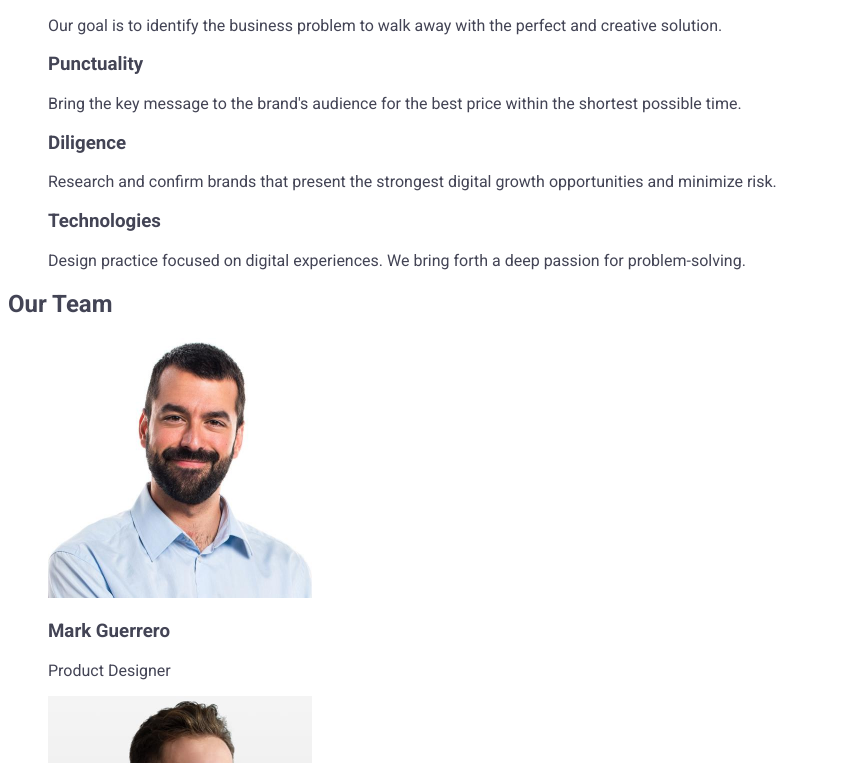
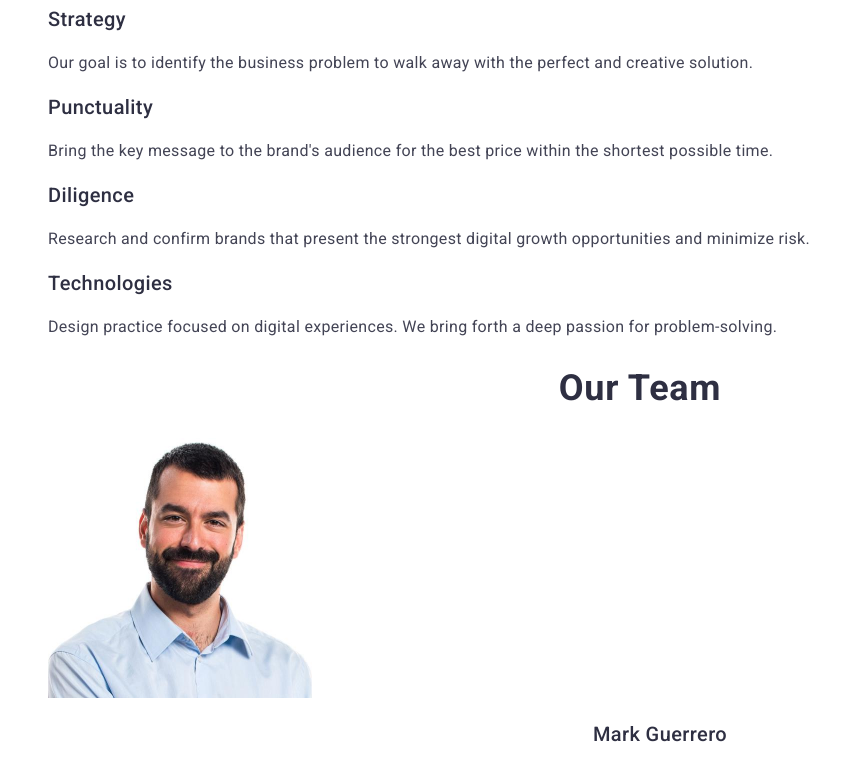
Before and after one commit to Oksana-Ilnytska/goit-markup-hw-02, a plain HTML site: page index.html in a window 1280 px wide. Shown: the part 457-1220 px from the top of the page, without its empty margins (0-860 px from the left). Drawn offline with Linux system fonts and the light colour scheme.

Commit message:
add styles

```diff
--- a/css/styles.css
+++ b/css/styles.css
@@ -37,7 +37,7 @@ color: #2e2f42;
     font-style: normal;
 }
 
-.title {
+.main-title {
     font-weight: 700;
 font-size: 56px;
 line-height: 1.07143;
@@ -54,3 +54,51 @@ line-height: 1.5;
 letter-spacing: 0.04em;
 color: #fff;
 }
+/*---Section Features----*/
+
+.title {
+font-weight: 700;
+font-size: 36px;
+line-height: 1.11;
+letter-spacing: 0.02em;
+text-align: center;
+color: #2e2f42;
+}
+
+.features-subtitle {
+    font-weight: 500;
+    font-size: 20px;
+    line-height: 1.2;
+    letter-spacing: 0.02em;
+    color: #2e2f42;
+}
+
+.features-text {
+font-weight: 400;
+font-size: 16px;
+line-height: 1.5;
+letter-spacing: 0.02em;
+}
+
+/*------Section Our Team--------*/
+.team-subtitle {
+    font-weight: 500;
+    font-size: 20px;
+    line-height: 1.2;
+    letter-spacing: 0.02em;
+    text-align: center;
+    color: #2e2f42;
+}
+
+.team-text {
+font-weight: 400;
+font-size: 16px;
+line-height: 1.5;
+letter-spacing: 0.02em;
+text-align: center;
+}
+
+.team-images {
+width: 264px;
+height: 260px;
+}
--- a/index.html
+++ b/index.html
@@ -47,39 +47,39 @@
 <main>
 <!-- Section 1 Title-->
 <section>
-    <h1 class="title">Effective Solutions for Your Business</h1>
+    <h1 class="main-title">Effective Solutions for Your Business</h1>
 <button type="button" class="title-btn">Order Service</button>
 </section>
 
 <!--Section 2 Features-->
     <section>
-    <h2>Features</h2>
+    <h2 class="features-title title">Features</h2>
 <!--Liste Feature-->
     <ul>
 <!--Liste Feature 1-->
         <li>
-          <h3>Strategy</h3>
-          <p>Our goal is to identify the business
+          <h3 class="features-subtitle">Strategy</h3>
+          <p class="features-text">Our goal is to identify the business
             problem to walk away with the perfect and creative solution.</p>
         </li>
 <!--Liste Feature 2-->
         <li>
-            <h3>Punctuality</h3>
-            <p>
+            <h3 class="features-subtitle">Punctuality</h3>
+            <p class="features-text">
                 Bring the key message to the brand's audience for the best price within the shortest possible time.
             </p>
         </li>
 <!--Liste Feature 3-->
         <li>
-            <h3>Diligence</h3>
-          <p>
+            <h3 class="features-subtitle">Diligence</h3>
+          <p class="features-text">
             Research and confirm brands that present the strongest digital growth opportunities and minimize risk.
           </p>
         </li>
 <!--Liste Feature 4-->
         <li>
-            <h3>Technologies</h3>
-          <p>
+            <h3 class="features-subtitle">Technologies</h3>
+          <p class="features-text">
             Design practice focused on digital experiences. We bring forth a deep passion for problem-solving.
           </p>
         </li>
@@ -88,39 +88,39 @@
 
 <!--Section 3 Our Team-->
 <section>
-    <h2>Our Team</h2>
+    <h2 class="title">Our Team</h2>
 
     <ul>
 <!--team member 1-->
         <li>
-    <img src="./images/team-member-1.jpg" alt="Picture of Mark Guerrero" width="264" height="260"/>
-    <h3>Mark Guerrero</h3>
-    <p>Product Designer</p>
+    <img class="team-images" src="./images/team-member-1.jpg" alt="Picture of Mark Guerrero" width="264" height="260"/>
+    <h3 class="team-subtitle">Mark Guerrero</h3>
+    <p class="team-text">Product Designer</p>
         </li>
 <!--team member 2-->
         <li>
-    <img src="./images/team-member-2.jpg" alt="Picture of Tom Ford" width="264" height="260"/>
-    <h3>Tom Ford</h3>
-    <p>Frontend Developer</p>
+    <img class="team-images" src="./images/team-member-2.jpg" alt="Picture of Tom Ford" width="264" height="260"/>
+    <h3 class="team-subtitle">Tom Ford</h3>
+    <p class="team-text">Frontend Developer</p>
         </li>
 <!--team member 3-->
         <li>
-    <img src="./images/team-member-3.jpg" alt="Picture of Camila Garcia" width="264" height="260"/>
-    <h3>Camila Garcia</h3>
-    <p>Marketing</p>
+    <img class="team-images" src="./images/team-member-3.jpg" alt="Picture of Camila Garcia" width="264" height="260"/>
+    <h3 class="team-subtitle">Camila Garcia</h3>
+    <p class="team-text">Marketing</p>
         </li>
 <!--team member 4-->
         <li>
-    <img src="./images/team-member-4.jpg" alt="Picture of Daniel Wilson" width="264" height="260"/>
-    <h3>Daniel Wilson</h3>
-    <p>UI Designer</p>
+    <img class="team-images" src="./images/team-member-4.jpg" alt="Picture of Daniel Wilson" width="264" height="260"/>
+    <h3 class="team-subtitle">Daniel Wilson</h3>
+    <p class="team-text">UI Designer</p>
         </li>
     </ul>
 </section>
 
 <!--Section 4 Our portfolio-->
 <section>
-    <h2>Our Portfolio</h2>
+    <h2 class="title">Our Portfolio</h2>
 
     <ul class="portfolio-list">
 <!--Portfolio item 1-->
```
